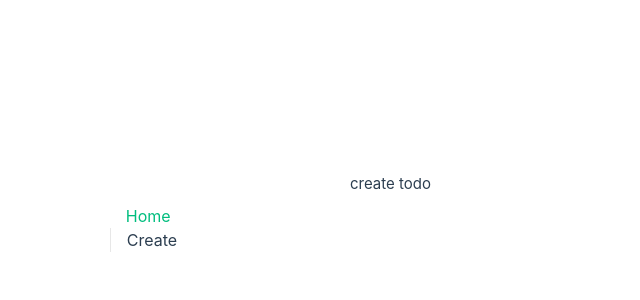
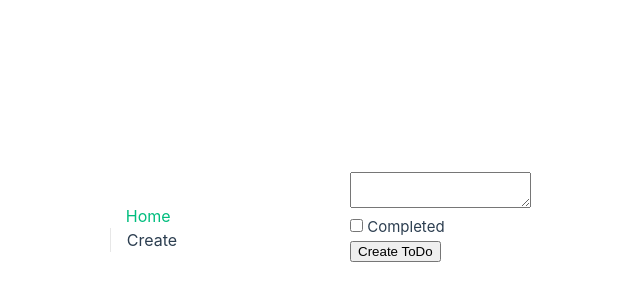
Before and after one commit to kristijan-pajtasev/vue-todo, a Vue app: page /create in a window 1280 px wide. Shown: the part 180-480 px from the top of the page, without its empty margins (290-930 px from the left). Built offline with nearby package versions, Linux system fonts and the light colour scheme.

Commit message:
initial form

```diff
--- a/src/components/CreateTodo.vue
+++ b/src/components/CreateTodo.vue
@@ -1,23 +1,43 @@
 <script>
-import { defineComponent } from 'vue'
+import {defineComponent} from 'vue'
 
 export default defineComponent({
   // type inference enabled
-  props: {
-  },
+  props: {},
   mounted() {
   },
   data() {
     return {
+      text: "",
+      completed: false,
     }
   },
   methods: {
+    createTodo() {
+      console.log("create todo");
+      const {completed, text} = this;
+      console.log(text, completed)
+    }
   }
 })
 </script>
 
 <template>
-  <div>create todo</div>
+  <div>
+    <form @submit.prevent="createTodo">
+      <div>
+        <textarea v-model="text"></textarea>
+      </div>
+      <div>
+        <label>
+          <input type="checkbox" v-model="completed"/> Completed
+        </label>
+      </div>
+      <div>
+        <button>Create ToDo</button>
+      </div>
+    </form>
+  </div>
 </template>
 
 <style scoped>
```
